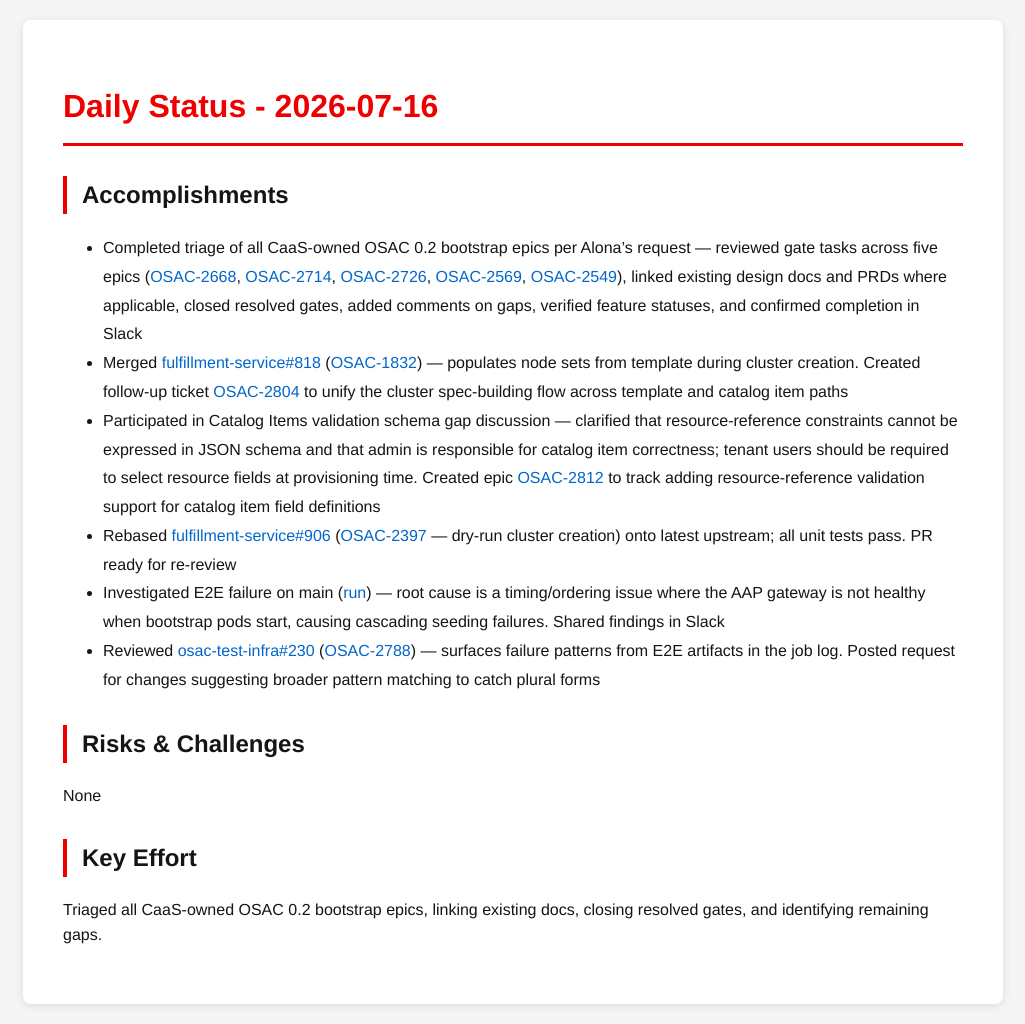
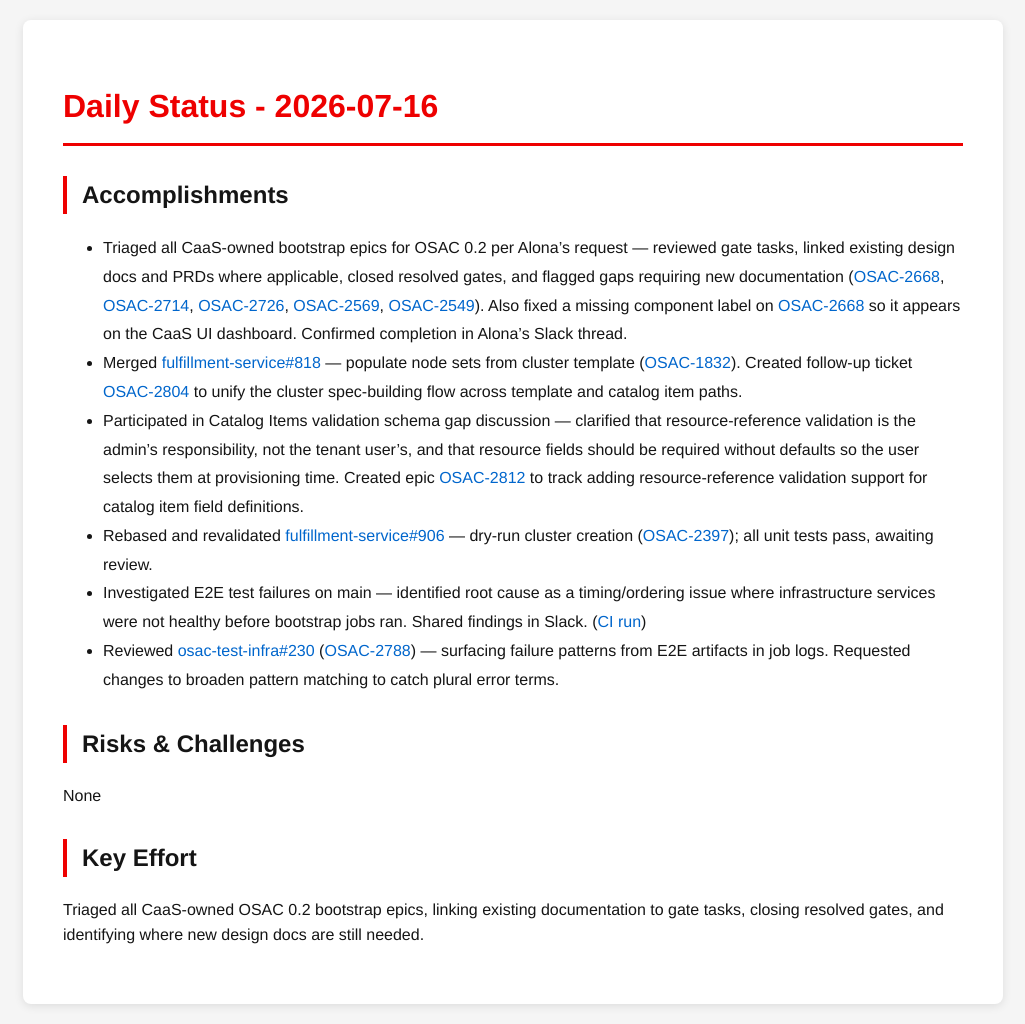
Before and after one commit to tzvatot/daily-status, a Jekyll site: the page built from 2026-07-16.md, in a window 1280 px wide. Shown: the whole page, without its empty margins (127-1152 px from the left). Built offline with Jekyll 4.4.1, drawn with Linux system fonts in a browser that asks for light colours.

Commit message:
Daily status update - 2026-07-16

```diff
--- a/2026-07-16.md
+++ b/2026-07-16.md
@@ -7,16 +7,15 @@ date: 2026-07-16
 # Daily Status - 2026-07-16
 
 ## Accomplishments
-
-- Completed triage of all CaaS-owned OSAC 0.2 bootstrap epics per Alona's request — reviewed gate tasks across five epics ([OSAC-2668](https://redhat.atlassian.net/browse/OSAC-2668), [OSAC-2714](https://redhat.atlassian.net/browse/OSAC-2714), [OSAC-2726](https://redhat.atlassian.net/browse/OSAC-2726), [OSAC-2569](https://redhat.atlassian.net/browse/OSAC-2569), [OSAC-2549](https://redhat.atlassian.net/browse/OSAC-2549)), linked existing design docs and PRDs where applicable, closed resolved gates, added comments on gaps, verified feature statuses, and confirmed completion in Slack
-- Merged [fulfillment-service#818](https://github.com/osac-project/fulfillment-service/pull/818) ([OSAC-1832](https://redhat.atlassian.net/browse/OSAC-1832)) — populates node sets from template during cluster creation. Created follow-up ticket [OSAC-2804](https://redhat.atlassian.net/browse/OSAC-2804) to unify the cluster spec-building flow across template and catalog item paths
-- Participated in Catalog Items validation schema gap discussion — clarified that resource-reference constraints cannot be expressed in JSON schema and that admin is responsible for catalog item correctness; tenant users should be required to select resource fields at provisioning time. Created epic [OSAC-2812](https://redhat.atlassian.net/browse/OSAC-2812) to track adding resource-reference validation support for catalog item field definitions
-- Rebased [fulfillment-service#906](https://github.com/osac-project/fulfillment-service/pull/906) ([OSAC-2397](https://redhat.atlassian.net/browse/OSAC-2397) — dry-run cluster creation) onto latest upstream; all unit tests pass. PR ready for re-review
-- Investigated E2E failure on main ([run](https://github.com/osac-project/fulfillment-service/actions/runs/29379201666)) — root cause is a timing/ordering issue where the AAP gateway is not healthy when bootstrap pods start, causing cascading seeding failures. Shared findings in Slack
-- Reviewed [osac-test-infra#230](https://github.com/osac-project/osac-test-infra/pull/230) ([OSAC-2788](https://redhat.atlassian.net/browse/OSAC-2788)) — surfaces failure patterns from E2E artifacts in the job log. Posted request for changes suggesting broader pattern matching to catch plural forms
+- Triaged all CaaS-owned bootstrap epics for OSAC 0.2 per Alona's request — reviewed gate tasks, linked existing design docs and PRDs where applicable, closed resolved gates, and flagged gaps requiring new documentation ([OSAC-2668](https://redhat.atlassian.net/browse/OSAC-2668), [OSAC-2714](https://redhat.atlassian.net/browse/OSAC-2714), [OSAC-2726](https://redhat.atlassian.net/browse/OSAC-2726), [OSAC-2569](https://redhat.atlassian.net/browse/OSAC-2569), [OSAC-2549](https://redhat.atlassian.net/browse/OSAC-2549)). Also fixed a missing component label on [OSAC-2668](https://redhat.atlassian.net/browse/OSAC-2668) so it appears on the CaaS UI dashboard. Confirmed completion in Alona's Slack thread.
+- Merged [fulfillment-service#818](https://github.com/osac-project/fulfillment-service/pull/818) — populate node sets from cluster template ([OSAC-1832](https://redhat.atlassian.net/browse/OSAC-1832)). Created follow-up ticket [OSAC-2804](https://redhat.atlassian.net/browse/OSAC-2804) to unify the cluster spec-building flow across template and catalog item paths.
+- Participated in Catalog Items validation schema gap discussion — clarified that resource-reference validation is the admin's responsibility, not the tenant user's, and that resource fields should be required without defaults so the user selects them at provisioning time. Created epic [OSAC-2812](https://redhat.atlassian.net/browse/OSAC-2812) to track adding resource-reference validation support for catalog item field definitions.
+- Rebased and revalidated [fulfillment-service#906](https://github.com/osac-project/fulfillment-service/pull/906) — dry-run cluster creation ([OSAC-2397](https://redhat.atlassian.net/browse/OSAC-2397)); all unit tests pass, awaiting review.
+- Investigated E2E test failures on main — identified root cause as a timing/ordering issue where infrastructure services were not healthy before bootstrap jobs ran. Shared findings in Slack. ([CI run](https://github.com/osac-project/fulfillment-service/actions/runs/29379201666))
+- Reviewed [osac-test-infra#230](https://github.com/osac-project/osac-test-infra/pull/230) ([OSAC-2788](https://redhat.atlassian.net/browse/OSAC-2788)) — surfacing failure patterns from E2E artifacts in job logs. Requested changes to broaden pattern matching to catch plural error terms.
 
 ## Risks & Challenges
 None
 
 ## Key Effort
-Triaged all CaaS-owned OSAC 0.2 bootstrap epics, linking existing docs, closing resolved gates, and identifying remaining gaps.
+Triaged all CaaS-owned OSAC 0.2 bootstrap epics, linking existing documentation to gate tasks, closing resolved gates, and identifying where new design docs are still needed.
```
